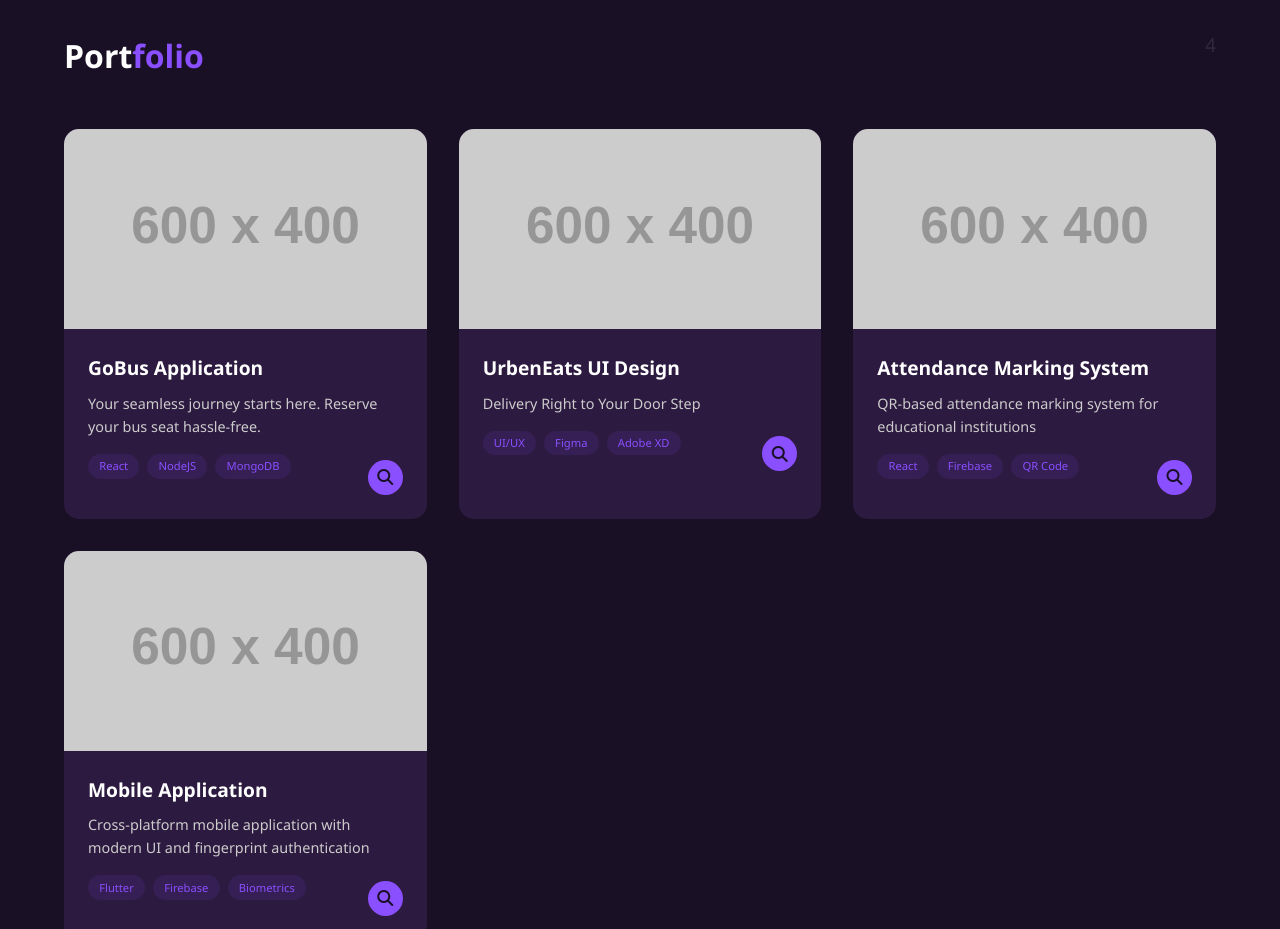
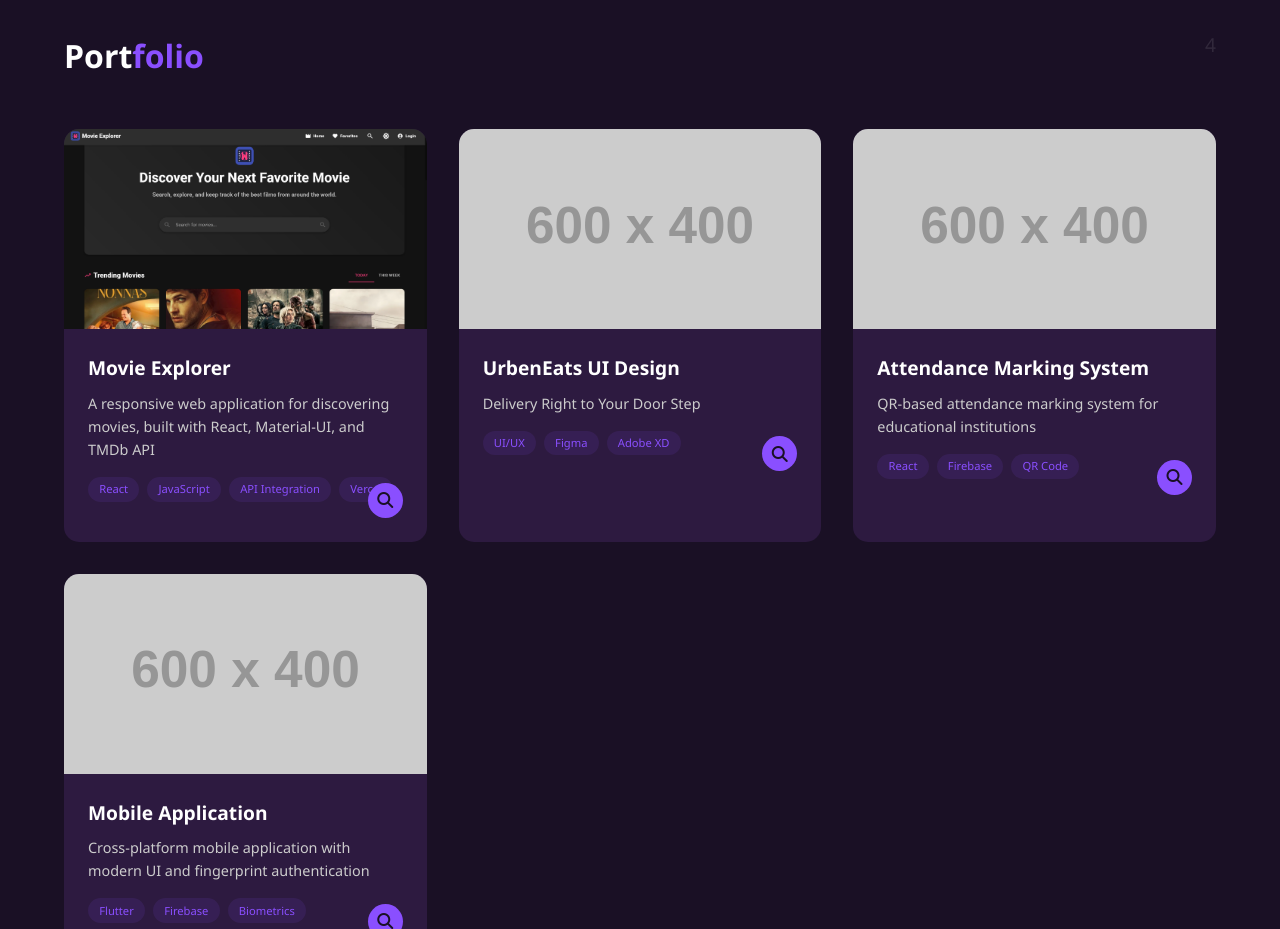
Before and after one commit to antonLukshman/My_Portfolio, a plain HTML site: page index.html in a window 1280 px wide. Shown: the part 7800-8729 px from the top of the page. Drawn offline with Linux system fonts and the light colour scheme; placeholder pictures from the web are drawn by us.

Commit message:
project 1 added

```diff
--- a/index.html
+++ b/index.html
@@ -613,20 +613,21 @@
         <div class="portfolio-item">
           <div class="portfolio-image">
             <img
-              src="https://via.placeholder.com/600x400/2d8cf0/ffffff"
-              alt="GoBus Application"
+              src="assets/Portfolio/MovieExplorer.png"
+              alt="Movie Expolrer Web App"
             />
           </div>
           <div class="portfolio-content">
-            <h3 class="portfolio-title">GoBus Application</h3>
+            <h3 class="portfolio-title">Movie Explorer</h3>
             <p class="portfolio-description">
-              Your seamless journey starts here. Reserve your bus seat
-              hassle-free.
+              A responsive web application for discovering movies, built with
+              React, Material-UI, and TMDb API
             </p>
             <div class="portfolio-tags">
               <span class="portfolio-tag">React</span>
-              <span class="portfolio-tag">NodeJS</span>
-              <span class="portfolio-tag">MongoDB</span>
+              <span class="portfolio-tag">JavaScript</span>
+              <span class="portfolio-tag">API Integration</span>
+              <span class="portfolio-tag">Vercel</span>
             </div>
             <div class="view-project">
               <a href="#" class="view-btn"
```
Also changed, not shown: assets/Portfolio/MovieExplorer.png (added).
